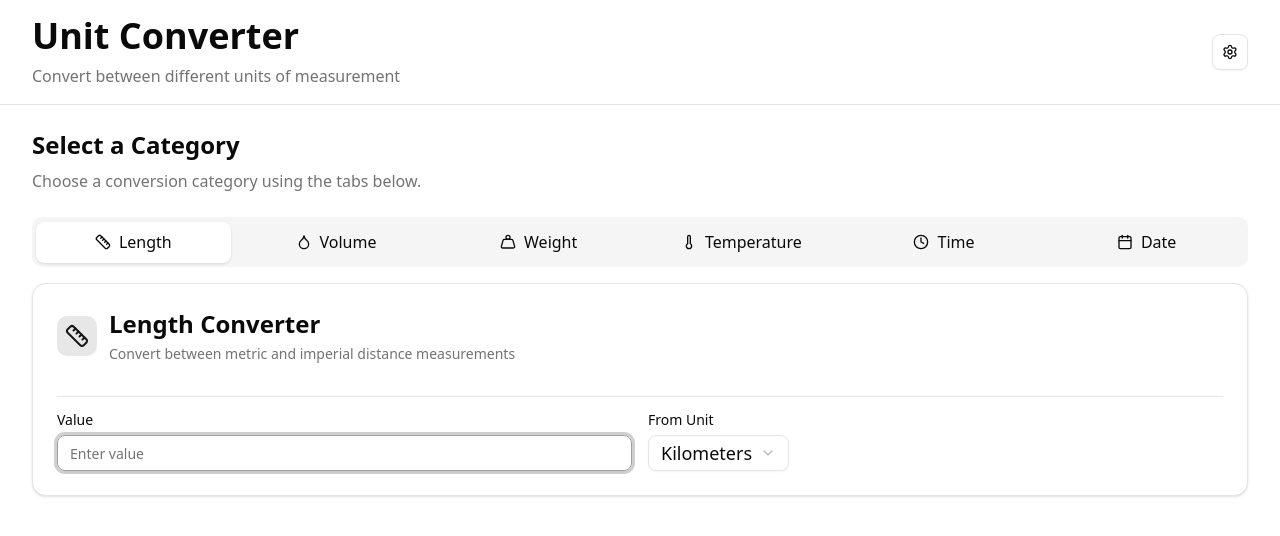
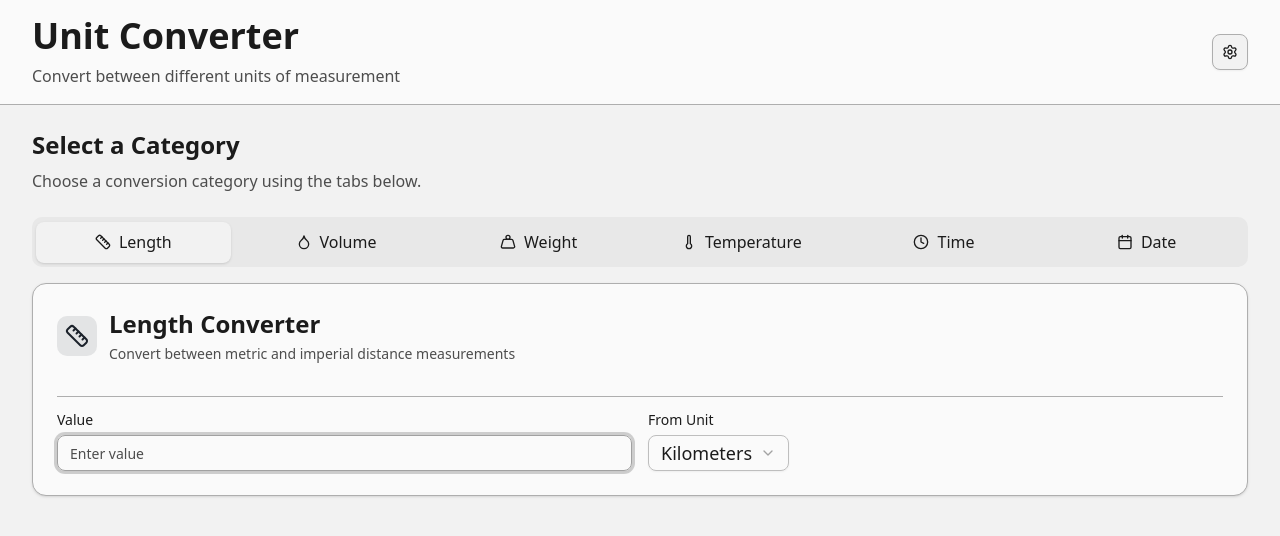
Before and after one commit to rhoofr/unit-converter, a Next.js app: page / in a window 1280 px wide. Shown: the top 536 px of the page. Built offline with nearby package versions, Linux system fonts and the light colour scheme.

Commit message:
refactor: update color variables in globals.css for improved contrast and readability

```diff
--- a/src/app/globals.css
+++ b/src/app/globals.css
@@ -45,36 +45,36 @@
 
 :root {
   --radius: 0.625rem;
-  --background: oklch(1 0 0);
-  --foreground: oklch(0.145 0 0);
-  --card: oklch(1 0 0);
-  --card-foreground: oklch(0.145 0 0);
-  --popover: oklch(1 0 0);
-  --popover-foreground: oklch(0.145 0 0);
-  --primary: oklch(0.205 0 0);
+  --background: oklch(0.96 0 0); /* soft light gray */
+  --foreground: oklch(0.22 0 0); /* slightly darker text for contrast */
+  --card: oklch(0.985 0 0); /* more distinct from background */
+  --card-foreground: oklch(0.22 0 0);
+  --popover: oklch(0.985 0 0);
+  --popover-foreground: oklch(0.22 0 0);
+  --primary: oklch(0.25 0.02 260); /* slightly more saturated blue-gray */
   --primary-foreground: oklch(0.985 0 0);
-  --secondary: oklch(0.97 0 0);
-  --secondary-foreground: oklch(0.205 0 0);
-  --muted: oklch(0.97 0 0);
-  --muted-foreground: oklch(0.556 0 0);
-  --accent: oklch(0.97 0 0);
-  --accent-foreground: oklch(0.205 0 0);
+  --secondary: oklch(0.93 0 0); /* more visible secondary */
+  --secondary-foreground: oklch(0.22 0 0);
+  --muted: oklch(0.93 0 0); /* more visible muted */
+  --muted-foreground: oklch(0.42 0 0); /* even darker for readability */
+  --accent: oklch(0.93 0 0);
+  --accent-foreground: oklch(0.22 0 0);
   --destructive: oklch(0.577 0.245 27.325);
-  --border: oklch(0.922 0 0);
-  --input: oklch(0.922 0 0);
+  --border: oklch(0.75 0 0); /* even more visible border */
+  --input: oklch(0.8 0 0); /* more visible input border */
   --ring: oklch(0.708 0 0);
   --chart-1: oklch(0.646 0.222 41.116);
   --chart-2: oklch(0.6 0.118 184.704);
   --chart-3: oklch(0.398 0.07 227.392);
   --chart-4: oklch(0.828 0.189 84.429);
   --chart-5: oklch(0.769 0.188 70.08);
-  --sidebar: oklch(0.985 0 0);
-  --sidebar-foreground: oklch(0.145 0 0);
+  --sidebar: oklch(0.98 0 0);
+  --sidebar-foreground: oklch(0.18 0 0);
   --sidebar-primary: oklch(0.205 0 0);
   --sidebar-primary-foreground: oklch(0.985 0 0);
-  --sidebar-accent: oklch(0.97 0 0);
+  --sidebar-accent: oklch(0.96 0 0);
   --sidebar-accent-foreground: oklch(0.205 0 0);
-  --sidebar-border: oklch(0.922 0 0);
+  --sidebar-border: oklch(0.88 0 0);
   --sidebar-ring: oklch(0.708 0 0);
 }
 
@@ -224,12 +224,21 @@
 
 .react-datepicker__time-list-item {
   padding: 0.5rem 1rem !important;
-  color: var(--popover);
+  color: var(--foreground);
   display: flex;
   align-items: center;
   height: auto;
   line-height: normal;
   justify-content: center;
+}
+
+/* System dark mode override */
+/*color: var(--popover);  Dark mode works with popover */
+/*color: var(--foreground) !important;  Light mode works with foreground */
+@media (prefers-color-scheme: dark) {
+  .react-datepicker__time-list-item {
+    color: var(--popover) !important; /* Dark mode */
+  }
 }
 
 .react-datepicker__time-list-item:hover {
```
